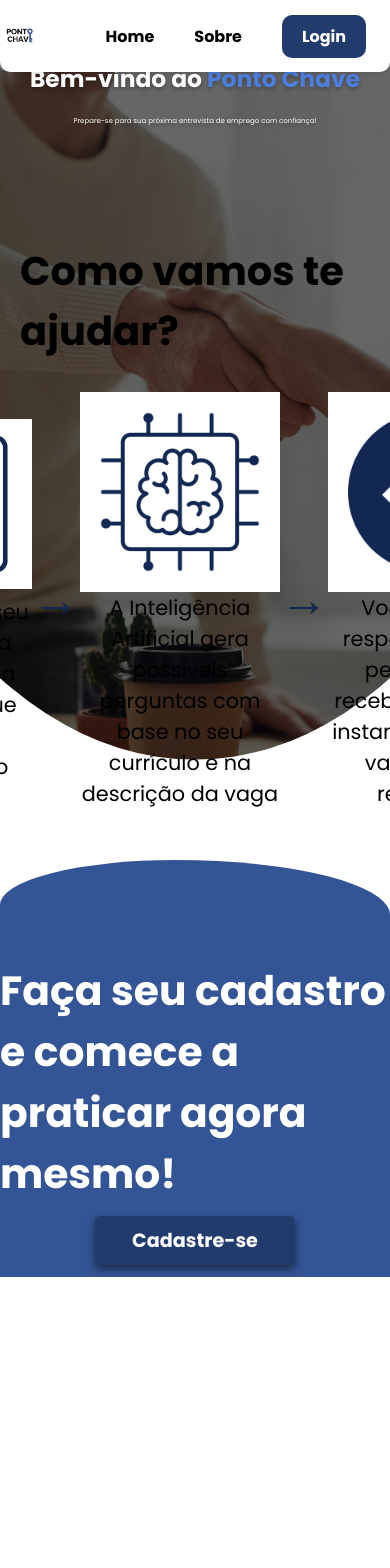
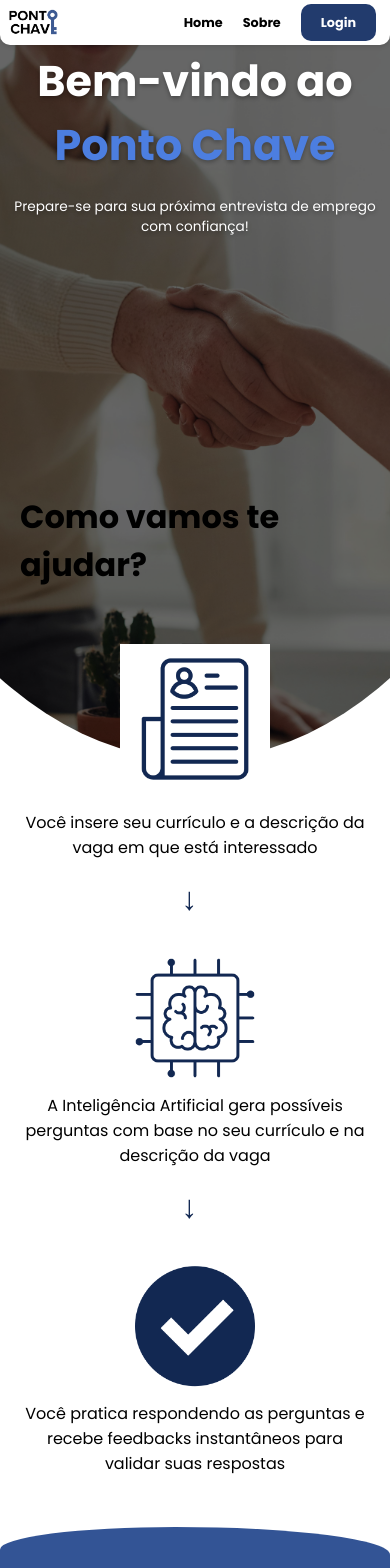
Before and after one commit to WeeeverAlex/Interface-StartUpAi, a React (Vite) app in the folder front-interview/: page / in a window 390 px wide. Shown: the top 1568 px of the page. Before the commit the page ends 1277 px from the top, so only its background shows below. Built offline with nearby package versions, Linux system fonts and the light colour scheme.

Commit message:
feat: Improve CSS for interview and landing page
- Add styles for feedback container and answer
- Implement loading screen with animation
- Adjust font sizes and layout for responsive design

```diff
--- a/front-interview/src/Entrevista.css
+++ b/front-interview/src/Entrevista.css
@@ -156,6 +156,42 @@
     cursor: not-allowed;
 }
 
+.feedback-container .feedback-answer {
+  margin-top: 2%;
+  margin-bottom: 2%;
+}
+
+.loading-screen {
+  position: fixed;
+  top: 0;
+  left: 0;
+  width: 100%;
+  height: 100%;
+  background: rgba(0, 0, 0, 0.8);
+  display: flex;
+  justify-content: center;
+  align-items: center;
+  z-index: 9999;
+  color: white;
+  font-size: 3em;
+}
+
+.loading-screen p {
+  animation: pulse 1.5s infinite;
+}
+
+@keyframes pulse {
+  0% {
+    opacity: 1;
+  }
+  50% {
+    opacity: 0.5;
+  }
+  100% {
+    opacity: 1;
+  }
+}
+
 @media screen and (max-width: 1000px) {
   .interview-container {
     width: 90%;
--- a/front-interview/src/Entrevista.tsx
+++ b/front-interview/src/Entrevista.tsx
@@ -1,5 +1,5 @@
 import { useState, useEffect, useCallback  } from "react";
-import { useLocation, Link } from "react-router-dom";
+import { useLocation, Link, useNavigate } from "react-router-dom";
 import "./Entrevista.css";
 import microphoneIcon from './assets/microfone.png';
 import recordingIcon from './assets/recording.png';
@@ -27,6 +27,7 @@ const Entrevista = () => {
   const [answers, setAnswers] = useState<Answers>({});
   const [feedbacks, setFeedbacks] = useState<Feedback[]>([]);
   const [isCompleted, setIsCompleted] = useState<boolean>(false);
+  const navigate = useNavigate();
 
   useEffect(() => {
     if (location.state && 'questions' in location.state) {
@@ -34,17 +35,22 @@ const Entrevista = () => {
       if (typeof questions === 'string') {
         questions = JSON.parse(questions);
       }
+      if (questions && typeof questions === 'object') {
         const questionArray = Object.entries(questions).map(([key, value], index) => ({
           id: index + 1,
           question: value as string,
         }));
         setQuestions(questionArray);
+      } else {
+        navigate("/home");
+      }
+    } else {
+      console.error('Location state is invalid or missing');
     }
   }, [location.state]);
 
 
   useEffect(() => {
-    // Resetar o índice da pergunta quando as perguntas são atualizadas
     setCurrentQuestionIndex(0);
   }, [questions]);
 
@@ -64,18 +70,13 @@ const Entrevista = () => {
     }
   };
 
+  const [isLoading, setIsLoading] = useState(false);
+
+
   const generateFeedback = () => {
-    const newFeedbacks = questions.map((question) => ({
-        question: question.question,
-        answer: answers["resposta" + question.id],
-        positiveFeedback: `Pontos fortes da sua resposta a "${question.question}"`,
-        improvementFeedback: `Pontos a melhorar na sua resposta a "${question.question}"`,
-    }));
-    setFeedbacks(newFeedbacks);
-
+    setIsLoading(true);
     const entrevistaId = localStorage.getItem('entrevista_id') || "";
 
-    // Criar um objeto FormData
     const formData = new FormData();
     formData.append('entrevista_id', entrevistaId);
     formData.append('link_audio', JSON.stringify(answers));
@@ -86,7 +87,25 @@ const Entrevista = () => {
     })
     .then((response) => response.json())
     .then((data) => {
+        data = JSON.parse(data);
         console.log(data);
+        console.log(typeof data);
+        console.log(data.pontos_fortes);
+        console.log(data.pontos_fracos);
+        const feedbackFormatado: Feedback[] = questions.map((question, index) => {
+          const key = `resposta${index + 1}`;
+          const positiveFeedback = data.pontos_fortes[key] || "Nenhum feedback positivo fornecido.";
+          const improvementFeedback = data.pontos_fracos[key] || "Nenhum ponto de melhoria identificado.";
+          return {
+              question: question.question,
+              answer: answers[key] || "Nenhuma resposta fornecida.",
+              positiveFeedback,
+              improvementFeedback,
+          };
+        });
+
+        setIsLoading(false);
+        setFeedbacks(feedbackFormatado);
     })
     .catch((error) => {
         console.error("Error:", error);
@@ -138,28 +157,44 @@ const Entrevista = () => {
           </div>
         )
       ) : (
+        isLoading && (
+          <div className="loading-screen">
+            <p>Carregando feedback...</p>
+          </div>
+        ))
+        }
         <div className="feedback-summary">
           {feedbacks.map((feedback, index) => (
             <div key={index} className="feedback-container">
               <h3>{feedback.question}</h3>
-              <strong>Resposta:</strong> {feedback.answer}
+              <div className="feedback-answer">
+                <strong>Resposta fornecida:</strong> {feedback.answer}
+
+                <br /><br />
+
+              </div>
               <div className="feedback-positive">
+                <strong style={
+                  {color : "#2b5c30", paddingLeft: "10px", fontSize: "1.2em"}
+                }>
+                  Pontos fortes
+                </strong>
                 <p>{feedback.positiveFeedback}</p>
               </div>
 
 
-              <p>
-                <strong>Feedback:</strong>
-                <br />
-
-              </p>
               <div className="feedback-improvement">
+                <strong style={
+                  {color : "#b22222", paddingLeft: "10px", fontSize: "1.2em"}
+                }>
+                  Pontos fracos
+                </strong>
                 <p>{feedback.improvementFeedback}</p>
               </div>
             </div>
           ))}
         </div>
-      )}
+
     </>
   );
 };
--- a/front-interview/src/Home.css
+++ b/front-interview/src/Home.css
@@ -132,7 +132,7 @@
 }
 
 .header h1 {
-    font-size: 3em;
+    font-size: 4em;
     color: #3d5a92;
     margin-bottom: 1vh;
 }
@@ -293,22 +293,22 @@
   }
 
 .loading-overlay {
-  position: fixed;  /* Posiciona sobre todos os outros elementos */
+  position: fixed;
   top: 0;
   left: 0;
-  width: 100%;  /* Cobrir toda a largura da tela */
-  height: 100%;  /* Cobrir toda a altura da tela */
-  background: rgba(0, 0, 0, 0.8);  /* Fundo preto semi-transparente */
+  width: 100%;
+  height: 100%;
+  background: rgba(0, 0, 0, 0.8);
   display: flex;
-  justify-content: center;  /* Centraliza horizontalmente o conteúdo */
-  align-items: center;  /* Centraliza verticalmente o conteúdo */
-  z-index: 9999;  /* Garante que o overlay fique acima de todos outros conteúdos */
-  color: white;  /* Texto branco para contraste */
-  font-size: 3em;  /* Tamanho do texto */
+  justify-content: center;
+  align-items: center;
+  z-index: 9999;
+  color: white;
+  font-size: 3em;
 }
 
 .loading-overlay p {
-  animation: pulse 1.5s infinite;  /* Animação para o texto pulsar */
+  animation: pulse 1.5s infinite;
 }
 
 @keyframes pulse {
@@ -322,3 +322,54 @@
     opacity: 1;
   }
 }
+
+@media screen and (max-width: 1000px) {
+
+    .home .user img {
+        width: 8vh;
+        margin-top: 1vh;
+        right: 1vh;
+    }
+
+    .modal-content {
+        width: 75%;
+    }
+
+    .header h1 {
+        font-size: 3em;
+    }
+
+    .header p {
+        font-size: 1.2em;
+    }
+
+    .header button {
+        font-size: 1em;
+    }
+
+    .session-name {
+        font-size: 1em;
+    }
+
+    .description {
+        font-size: 0.7em;
+    }
+
+    .modal-content h2 {
+        font-size: 1.5em;
+    }
+
+    .modal-content label {
+        font-size: 1em;
+    }
+
+    .modal-content button {
+        font-size: 1em;
+    }
+
+    .curriculo {
+        font-size: 0.8em;
+    }
+
+
+}
--- a/front-interview/src/LandingPage.css
+++ b/front-interview/src/LandingPage.css
@@ -183,7 +183,7 @@ html {
   justify-content: center;
   flex-direction: column;
   align-items: center;
-  font-size: 1.7rem;
+  font-size: 1.5rem;
 }
 
 #signup-button {
@@ -221,3 +221,103 @@ html {
   background-color: #3d5a92;
   transition: background-color 0.5s;
 }
+
+@media screen and (max-width: 1024px){
+
+  .App-header h1 {
+    font-size: 8vw;
+    margin-top: 10%;
+  }
+
+  .App-header p {
+    font-size: 2.5vw;
+  }
+
+  .App-about h2 {
+    font-size: 2rem;
+    margin-top: 25%;
+  }
+
+  .App-about p {
+    font-size: 1rem;
+  }
+
+  .start-now {
+    font-size: 1.5rem;
+    text-align: center;
+  }
+
+}
+
+@media screen  and (max-width: 700px) {
+  .navbar-logo {
+    width: 15vw;
+  }
+
+  .nav-links li {
+    padding: 10px;
+    font-size: 0.8em;
+  }
+
+  .App-header h1 {
+    font-size: 11vw;
+  }
+
+  .App-header p {
+    font-size: 3.5vw;
+  }
+
+  .App-about h2 {
+    font-size: 2rem;
+    margin-top: 40%;
+  }
+
+  .App-about p {
+    font-size: 1rem;
+  }
+
+  .App-about .steps {
+    margin-top: 5%;
+    display: flex;
+    flex-direction: column;
+    align-items: center;
+  }
+
+  .App-about span {
+    rotate: 90deg;
+    margin-top: 5%;
+  }
+
+  .App-about .steps div {
+    margin-top: 5%;
+  }
+
+  .App-about .steps .step1 img {
+    width: 150px;
+    height: 150px;
+  }
+
+  .App-about .steps .step2 img,
+  .App-about .steps .step3 img {
+    width: 150px;
+    height: 150px;
+  }
+
+  .App-about span {
+    font-size: 2rem;
+  }
+
+  .separator {
+    height: 50px;
+  }
+
+  .start-now {
+    font-size: 1.1rem;
+    text-align: center;
+  }
+
+  #signup-button {
+    font-size: 0.8rem;
+    width: 150px;
+  }
+}
```
Lines whose indentation alone changed are shown as unchanged.
